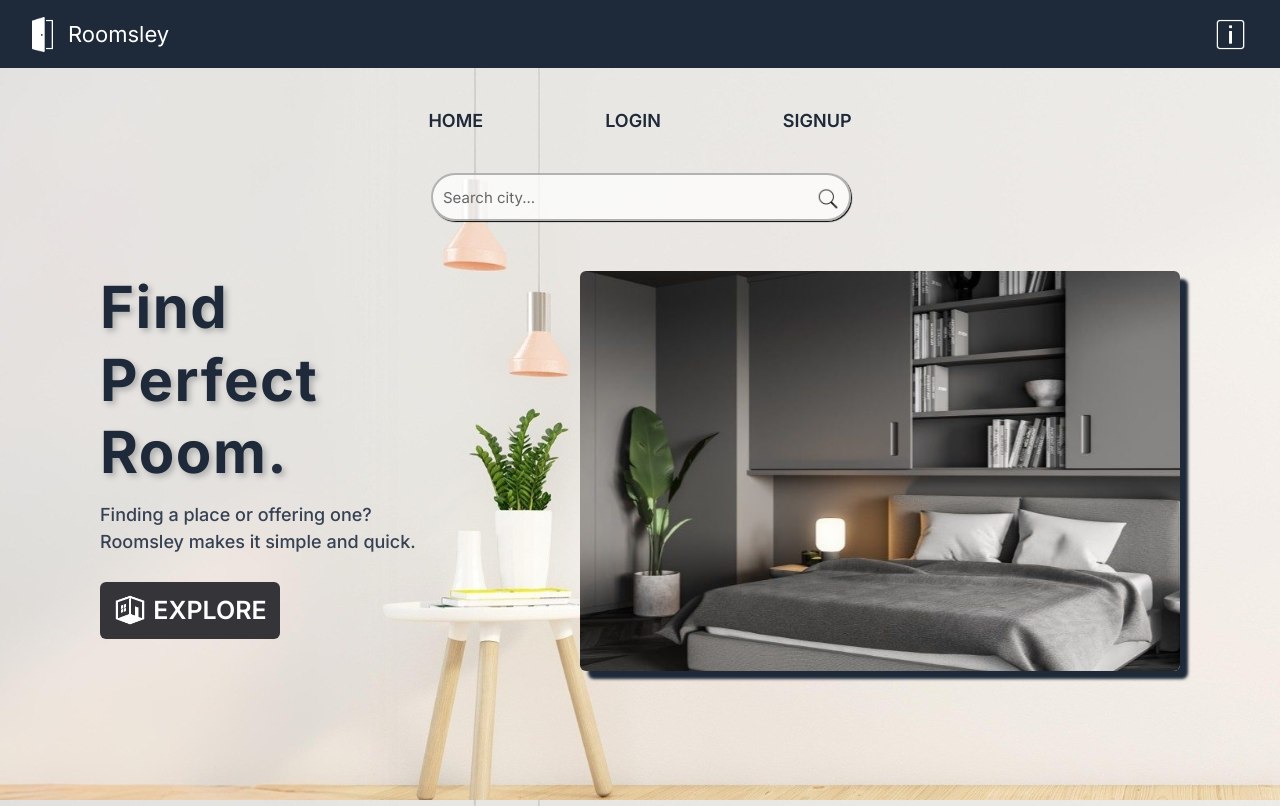
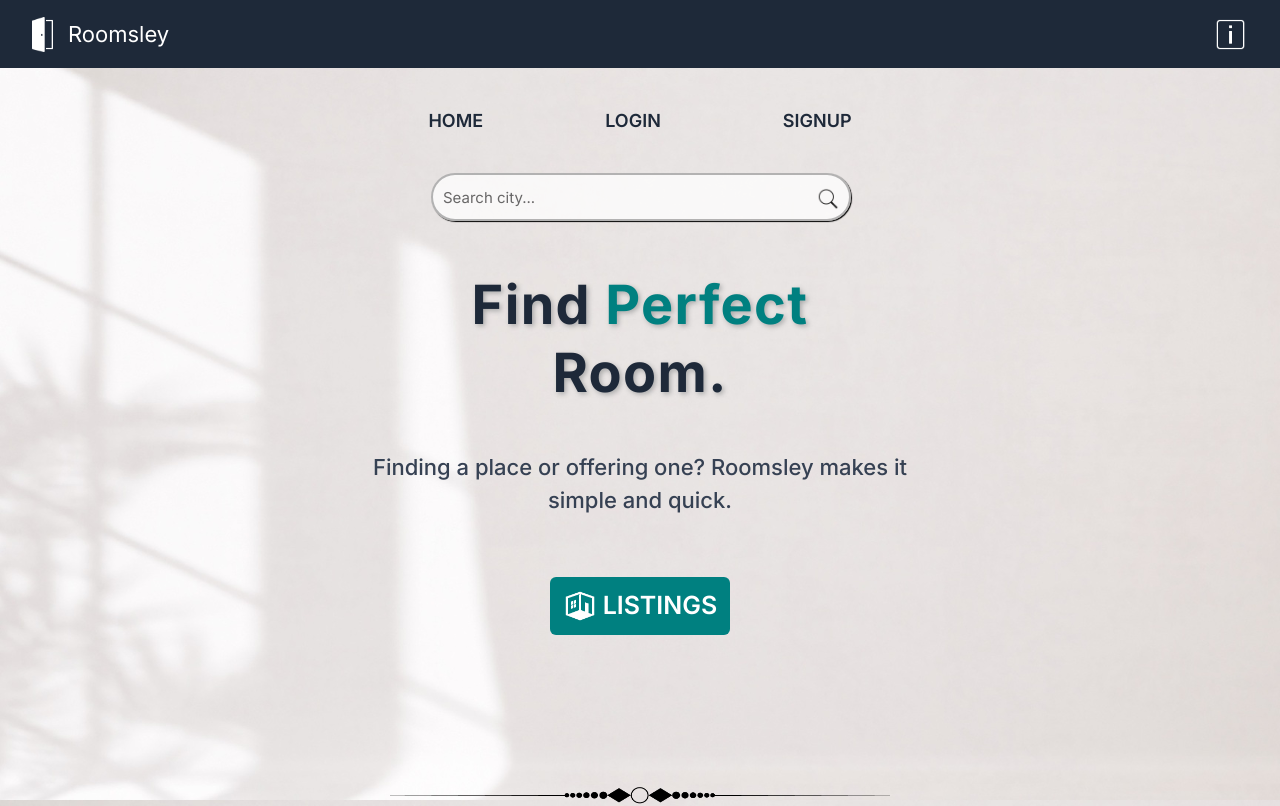
Before and after one commit to rohitkumar893/roomsley, a React (Vite) app: page / in a window 1280 px wide. Shown: the top 806 px of the page. Built offline with nearby package versions, Linux system fonts and the light colour scheme.

Commit message:
update: homepage layout

```diff
--- a/src/App.css
+++ b/src/App.css
@@ -26,6 +26,9 @@ nav{
   margin-top: 50px;
 }
 
+.perfect{
+  color:teal;
+}
 
 .second{
   padding: 80px;
@@ -47,7 +50,7 @@ nav{
 }
 
 .textlogo{
-  text-shadow: #ababab 3px 3px 6px;
+  text-shadow: #ababab 2px 2px 5px;
   color: #1E2939;
 }
 
@@ -134,7 +137,7 @@ ul:hover{
   border: none;
   color: #fff;
   cursor: pointer;
-  background-color: rgb(52, 52, 57);
+  background-color: teal;
   transition: all 0.2s ease;
   display: flex;
   align-items: center;
--- a/src/App.jsx
+++ b/src/App.jsx
@@ -98,21 +98,21 @@ function App() {
 
         <div className='landingcontainer h-[100%] w-[100%] flex flex-col sm:flex-row justify-center items-center'>
           <div className='padder h-[100%] w-[100%]'>
-            <div className='marginctrl flex flex-col md:flex-row h-full w-full justify-between gap-[45px]'>
-              <div className='flex flex-col gap-[15px] sm:gap-[12px]'>
-                  <h1 className='textlogo text-[52px] w-[300px] md:text-[58px] font-bold leading-tight tracking-wide'>Find Perfect<br />Room<span className='animate-pulse'>.</span></h1>
-                  <h2 className='text-[18px] sm:w-[410px] w-[360px] font-medium text-gray-700'> Finding a place or offering one? <br /> Roomsley makes it simple and quick.</h2>
+            <div className='marginctrl flex flex-col md:flex-col items-center h-full w-full justify-between gap-[45px]'>
+              {/* <div className='flex flex-col gap-[15px] sm:gap-[12px]'> */}
+                  <h1 className='textlogo text-[52px] w-[500px] md:text-[54px] text-center font-bold leading-tight tracking-wide'>Find <span className='perfect'>Perfect</span> Room.</h1>
+                  <h2 className='text-[22px] sm:w-[600px] w-[360px] text-center font-medium text-gray-700'> Finding a place or offering one? Roomsley makes it simple and quick.</h2>
                   <Link to="/listings">
                   <button className="buttonn w-[180px]" title='Explore Rooms'>
                   <img src='roomicon.png' className='h-[34px]'></img>
-                  <h1 className='text-[25px] font-semibold'>EXPLORE</h1>
+                  <h1 className='listings text-[25px] font-semibold'>LISTINGS</h1>
                   </button>
                   </Link>
-              </div>
+              {/* </div> */}
 
-              <div>
+              {/* <div>
                 <img src='roomimg.jpg' className='roomimg h-[580px] w-[580px] sm:h-[600px] sm:w-[600px] rounded-md'></img>
-              </div>
+              </div> */}
              </div>
           </div>
         </div>
--- a/src/index.css
+++ b/src/index.css
@@ -11,7 +11,7 @@ html, body, #root{
 }
 
 body{
-  background-image: url('/bgimg2.jpg');
+  background-image: url('/bgimg.jpg');
   background-attachment: fixed;
   background-size: cover;
   background-repeat: no-repeat;
@@ -58,7 +58,7 @@ body{
 @media(max-width:780px) {
   body
   {
-  background-image: url('/bgimg2.jpg');
+  background-image: url('/bgimg.jpg');
   background-attachment: fixed;
   background-size: cover;
   background-repeat: no-repeat;
```
